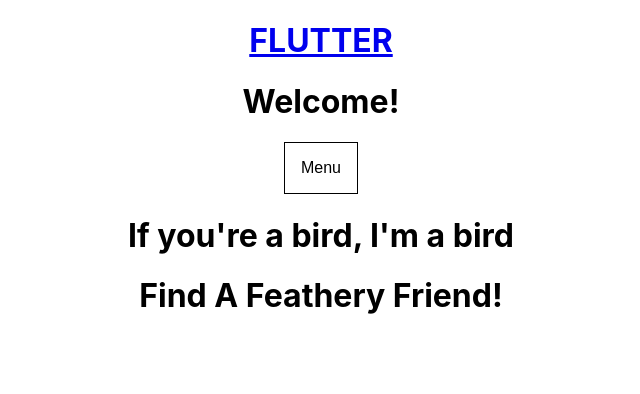
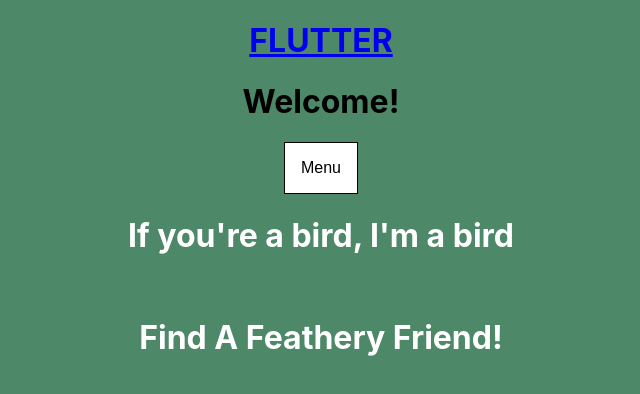
Before and after one commit to StrangerLs/Flutter, a React (Create React App) app in the folder client/: page / in a window 1280 px wide. Shown: the top 394 px of the page, without its empty margins (319-959 px from the left). Built offline with nearby package versions, Linux system fonts and the light colour scheme; no server answers.

Commit message:
some stylez

```diff
--- a/client/public/index.html
+++ b/client/public/index.html
@@ -24,7 +24,7 @@
       work correctly both with client-side routing and a non-root public URL.
       Learn how to configure a non-root public URL by running `npm run build`.
     -->
-    <title>React App</title>
+    <title>Flutter</title>
   </head>
   <body>
     <noscript>You need to enable JavaScript to run this app.</noscript>
--- a/client/src/App.css
+++ b/client/src/App.css
@@ -1,38 +1,8 @@
 .App {
   text-align: center;
+
 }
 
-.App-logo {
-  height: 40vmin;
-  pointer-events: none;
+html {
+  background-color: #4D8868;
 }
-
-@media (prefers-reduced-motion: no-preference) {
-  .App-logo {
-    animation: App-logo-spin infinite 20s linear;
-  }
-}
-
-.App-header {
-  background-color: #282c34;
-  min-height: 100vh;
-  display: flex;
-  flex-direction: column;
-  align-items: center;
-  justify-content: center;
-  font-size: calc(10px + 2vmin);
-  color: white;
-}
-
-.App-link {
-  color: #61dafb;
-}
-
-@keyframes App-logo-spin {
-  from {
-    transform: rotate(0deg);
-  }
-  to {
-    transform: rotate(360deg);
-  }
-}
--- a/client/src/Screens/BirdByType/BirdByType.jsx
+++ b/client/src/Screens/BirdByType/BirdByType.jsx
@@ -31,8 +31,9 @@
       <React.Fragment key={bird.id}>
         <Link to={`/birds/${bird.id}`}>
           <p>{bird.name}</p>
-        <img src={bird.image_url} alt='bird'/>
+          <img src={bird.image_url} alt='bird' />
         </Link>
+          <p>{bird.description}</p>
       </React.Fragment>
     ))}
     </div>
--- a/client/src/Screens/Home/Home.css
+++ b/client/src/Screens/Home/Home.css
@@ -0,0 +1,7 @@
+#slogan {
+  display: flex;
+  justify-content: space-between;
+  flex-direction: column;
+  color: white;
+  text-align: center;
+}
--- a/client/src/Screens/Home/Home.jsx
+++ b/client/src/Screens/Home/Home.jsx
@@ -1,11 +1,14 @@
 import React from 'react'
-
+import './Home.css'
 
 export default function Home() {
   return (
-    <div>
-      <h1>If you're a bird, I'm a bird</h1>
-      <h1>Find A Feathery Friend!</h1>
+    <div id='slogan'>
+      <div>
+        <h1>If you're a bird, I'm a bird</h1>
+        <br/>
+        <h1>Find A Feathery Friend!</h1>
+      </div>
     </div>
   )
 }
```
